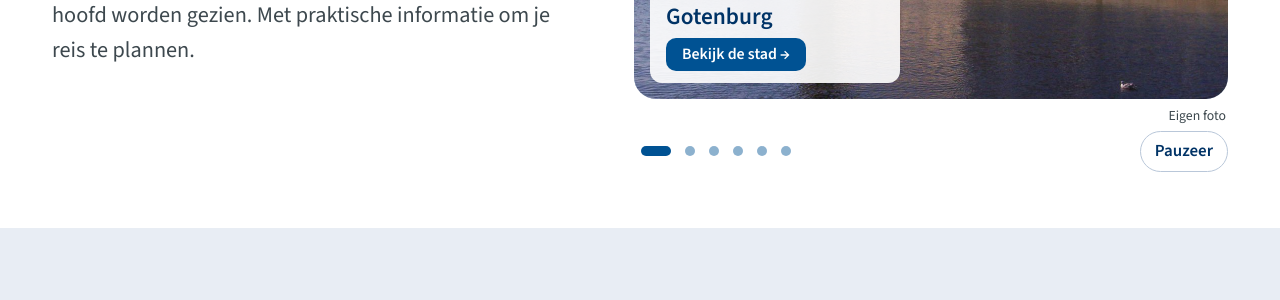
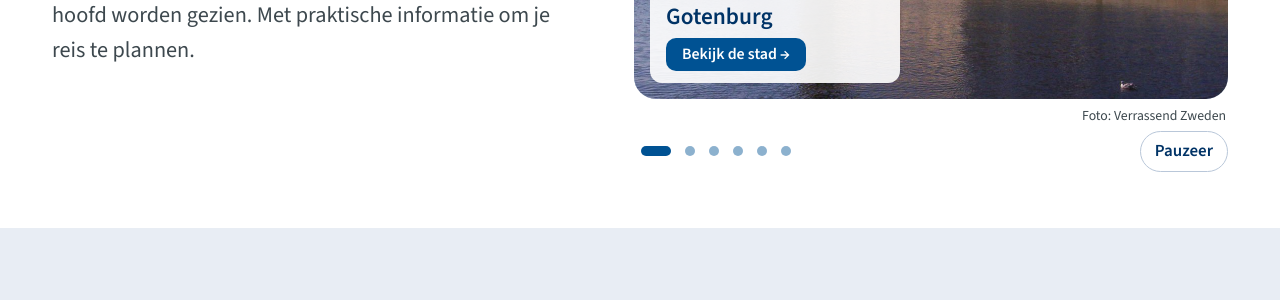
Before and after one commit to verrassendzweden/verrassendzweden.github.io, a Jekyll site: the page built from index.html, in a window 1280 px wide and 900 px high, scrolled down 313 px. Shown: the part 154-454 px from the top of the window. Built offline with Jekyll 4.4.1, drawn with Linux system fonts in a browser that asks for light colours.

Commit message:
Add files via upload

```diff
--- a/_data/steden.yml
+++ b/_data/steden.yml
@@ -8,7 +8,7 @@
 # Optioneel: foto (zie Helsingborg en Uppsala), met fotomaker, fotolicentie,
 # fotolicentie_url (link naar de licentietekst) en fotobron_url (link naar de bronpagina).
 # Optioneel: fotowijziging (wat er aan de foto is veranderd; standaard "bijgesneden").
-# Een eigen foto heeft alleen het veld foto: het bijschrift wordt dan "Eigen foto".
+# Een eigen foto heeft alleen het veld foto: het bijschrift wordt dan "Foto: Verrassend Zweden".
 - naam: Helsingborg
   regio: Skåne län
   bestand: helsingborg
--- a/index.html
+++ b/index.html
@@ -50,7 +50,7 @@ tegels:
               <a class="knop" href="{{ '/' | append: stad.bestand | append: '.html' | relative_url }}">Bekijk de stad →</a>
             </div>
           </div>
-          <div class="hero-bron">{% if stad.fotomaker %}Foto: {{ stad.fotomaker }} · <a href="{{ stad.fotolicentie_url }}">{{ stad.fotolicentie }}</a> · <a href="{{ stad.fotobron_url }}">Wikimedia Commons</a> · {{ stad.fotowijziging | default: "bijgesneden" }}{% else %}Eigen foto{% endif %}</div>
+          <div class="hero-bron">{% if stad.fotomaker %}Foto: {{ stad.fotomaker }} · <a href="{{ stad.fotolicentie_url }}">{{ stad.fotolicentie }}</a> · <a href="{{ stad.fotobron_url }}">Wikimedia Commons</a> · {{ stad.fotowijziging | default: "bijgesneden" }}{% else %}Foto: Verrassend Zweden{% endif %}</div>
         </div>
         {% assign eerste = false %}{% endif %}{% endfor %}
       </div>
```
Also changed, not shown: fotos/gotenburg.jpg.
